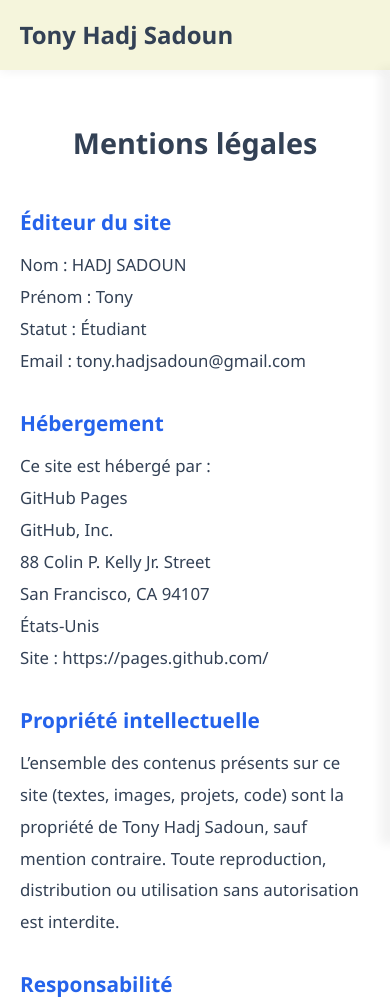
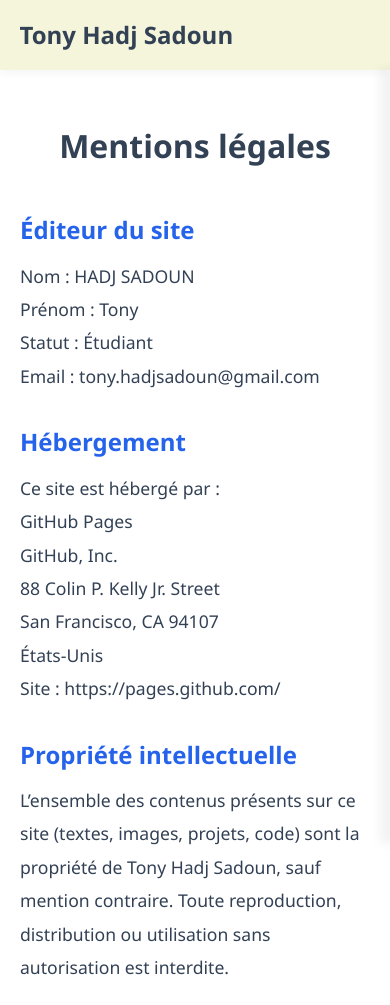
Before and after one commit to tony-hsad/portfolio, a plain HTML site: page mentions-legales.html in a window 390 px wide. Shown: the top 1005 px of the page. Drawn offline with Linux system fonts and the light colour scheme.

Commit message:
added icon

```diff
--- a/mentions-legales.html
+++ b/mentions-legales.html
@@ -13,7 +13,7 @@
     <nav>
         <h1 class="logo">Tony Hadj Sadoun</h1>
         <ul class="nav-links">
-            <li><a href="index.html">Retour au site</a></li>
+            <a href="index.html" class="btn-retour">⬅ Retour au site</a>
         </ul>
     </nav>
 </header>
--- a/s2.css
+++ b/s2.css
@@ -368,21 +368,21 @@ footer a { color: var(--accent-color); }
     }
 
     #mentions {
-        padding: 100px 20px 40px 20px; /* plus d'espace + marges latérales */
-        max-width: 100%;
-        font-size: 1.1rem; /* texte plus gros */
+        padding: 100px 20px 40px 20px;
+        font-size: 1.2rem; /* plus gros */
     }
 
     #mentions h1 {
-        font-size: 1.8rem;
+        font-size: 2rem;
     }
 
     #mentions h2 {
-        font-size: 1.3rem;
+        font-size: 1.5rem;
     }
 
     #mentions p {
-        font-size: 1.05rem;
+        font-size: 1.1rem;
+        line-height: 1.8;
     }
 
     .nav-links li { opacity: 0; padding: 20px 0; }
@@ -403,6 +403,7 @@ footer a { color: var(--accent-color); }
     padding-top: 120px;
     max-width: 900px;
     margin: 0 auto;
+    flex: 1;
     font-size: 1.05rem;
 }
 
```
